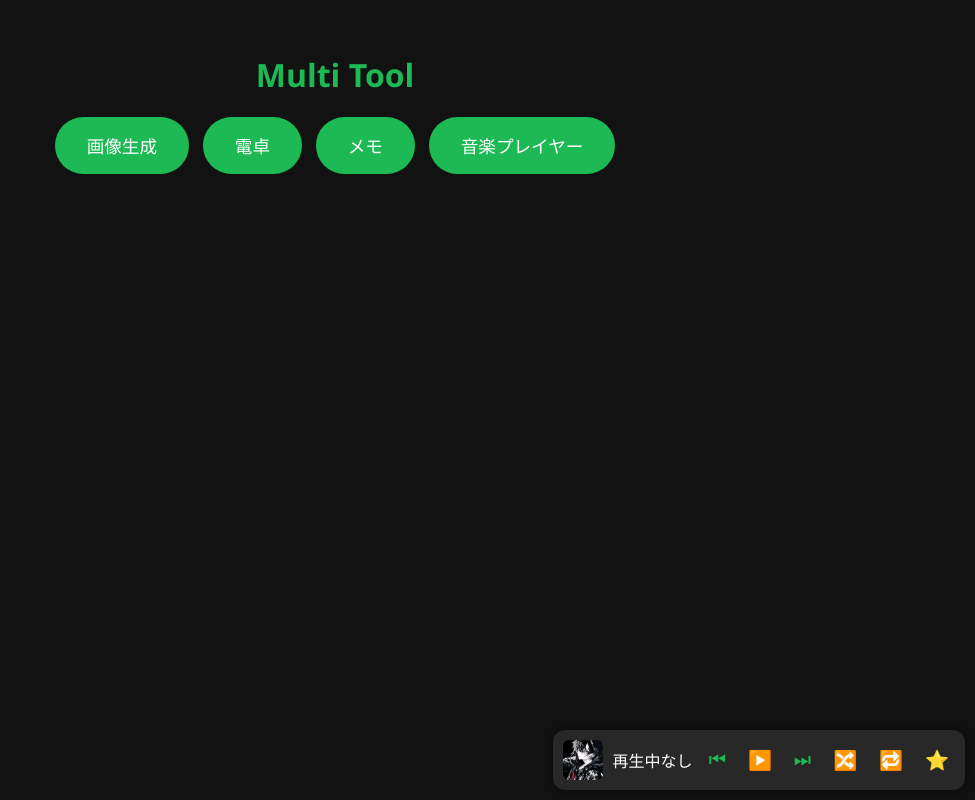
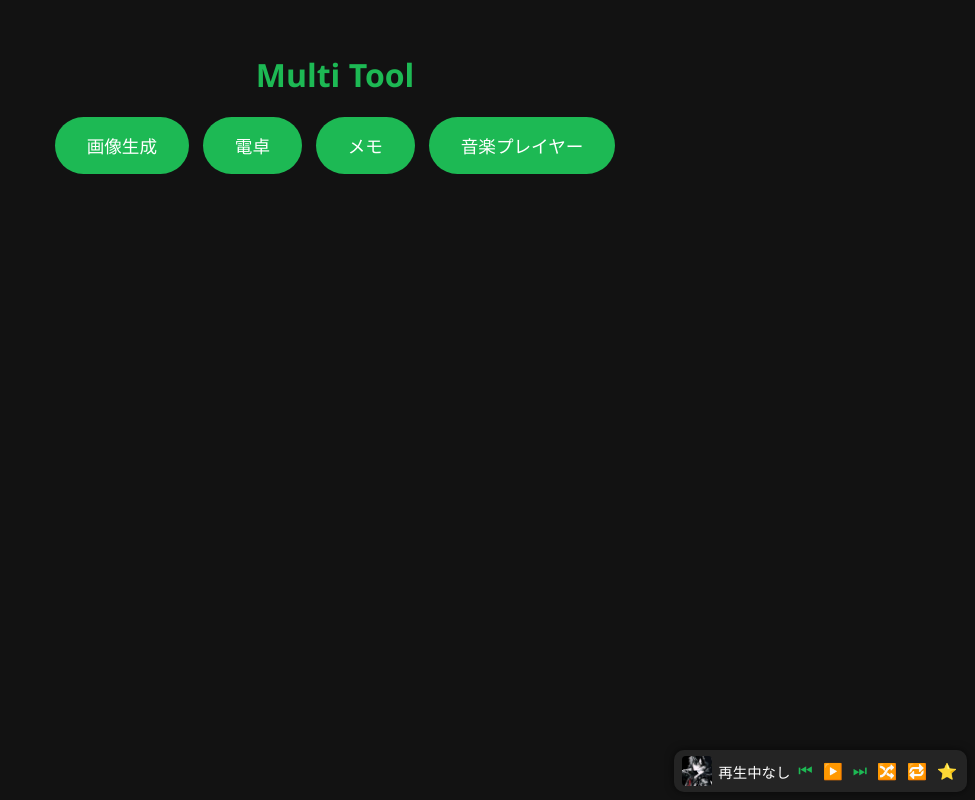
Before and after one commit to j20252097/h, a plain HTML site: page index.html in a window 1280 px wide. Shown: the whole page, without its empty margins (305-1280 px from the left). Drawn offline with Linux system fonts and the light colour scheme.

Commit message:
Update index.html

```diff
--- a/index.html
+++ b/index.html
@@ -195,54 +195,59 @@
       color: gold;
       margin-left: 8px;
     }
-    /* ミニプレイヤー */
+/* 🎶 ミニプレイヤー */
 #mini-player {
   position: fixed;
-    bottom: 10px;
-    right: 10px;
-    background: #282828;
-    border-radius: 12px;
-    padding: 10px;
+  bottom: 8px;
+  right: 8px;
+  background: rgba(40, 40, 40, 0.85); /* 半透明 */
+  backdrop-filter: blur(6px);          /* ガラス風 */
+  border-radius: 10px;
+  padding: 6px 8px;
   display: flex;
   align-items: center;
-    gap: 10px;
-    box-shadow: 0 0 10px rgba(0,0,0,0.6);
+  gap: 6px;
+  box-shadow: 0 0 8px rgba(0,0,0,0.6);
+  z-index: 1000;
 }
+
 #mini-player img {
-    width: 40px;
-    height: 40px;
-    border-radius: 6px;
+  width: 30px;
+  height: 30px;
+  border-radius: 4px;
 }
+
 #mini-player button {
   background: none;
   border: none;
   color: #1db954;
   cursor: pointer;
-    font-size: 1.2rem;
+  font-size: 1rem;
+  padding: 2px;
 }
 
-  /* 🎵 曲名スクロール */
+/* 🎵 曲名スクロール（右→左に統一） */
 #mini-title {
   position: relative;
   overflow: hidden;
   white-space: nowrap;
-    max-width: 200px; /* ここは必要に応じて調整 */
+  max-width: 150px; /* コンパクトに */
+  font-size: 0.9rem;
+  color: #fff;
 }
 
 #mini-title span {
   display: inline-block;
-    padding-left: 100%; /* 最初は外から流れてくる感じ */
+  padding-left: 100%;
   animation: scroll-title linear infinite;
 }
 
 @keyframes scroll-title {
-    0% { transform: translateX(0); }
-    40% { transform: translateX(-100%); } /* 左に流す */
-    50% { transform: translateX(-100%); } /* ←ここで1秒待機 */
-    90% { transform: translateX(0); }     /* 戻ってくる */
-    100% { transform: translateX(0); }    /* ←戻った後も1秒待機 */
+  from { transform: translateX(100%); }  /* 右から */
+  to   { transform: translateX(-100%); } /* 左へ */
 }
 
+/* 📱 スマホ対応 */
 @media (max-width: 768px) {
   h1, h2 { font-size: 1.4rem; }
   .spotify-btn {
@@ -252,8 +257,10 @@
   }
   .frame { max-width: 95%; }
   .calc-display { font-size: 1.5rem; }
+  #mini-title { max-width: 120px; } /* スマホ用にさらに縮小 */
 }
 
+/* 再生ボタンの状態 */
 .active-btn {
   color: #1db954 !important; /* 緑 */
 }
@@ -758,12 +765,13 @@
   if (text.length > 7) {
     miniTitle.innerHTML = `<span>${text}</span>`;
     const span = miniTitle.querySelector("span");
-        const duration = Math.max(6, text.length / 2); // 長さに応じてスクロール速度調整
+    const duration = Math.max(8, text.length / 1.5); // ゆっくり流す
     span.style.animationDuration = `${duration}s`;
   } else {
     miniTitle.textContent = text;
   }
 }
+
 
     // 🎵 playTrack 内で呼ぶように修正
     function playTrack(index) {
```
Lines whose indentation alone changed are shown as unchanged.
